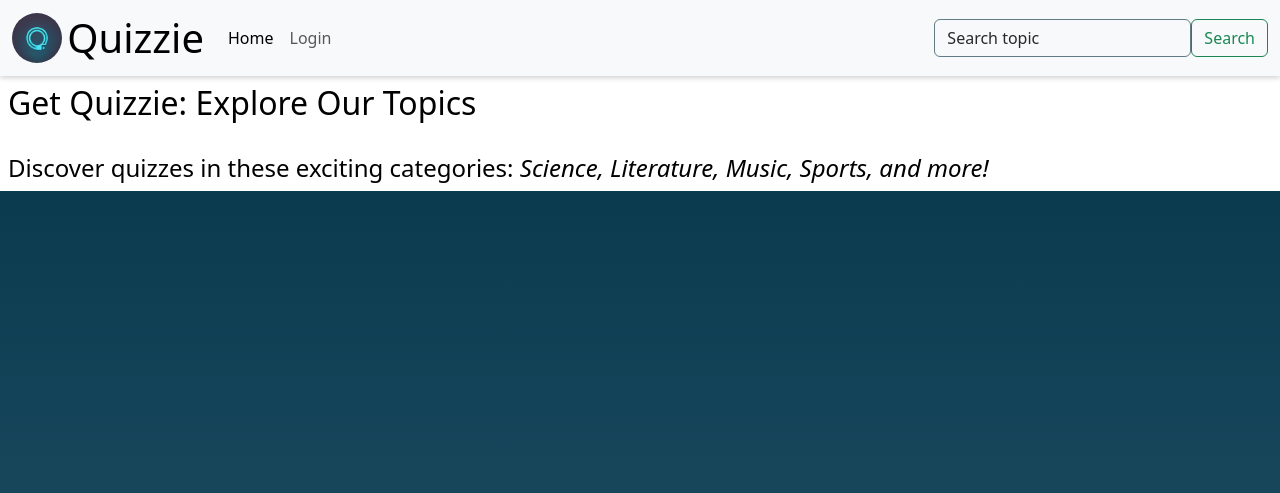
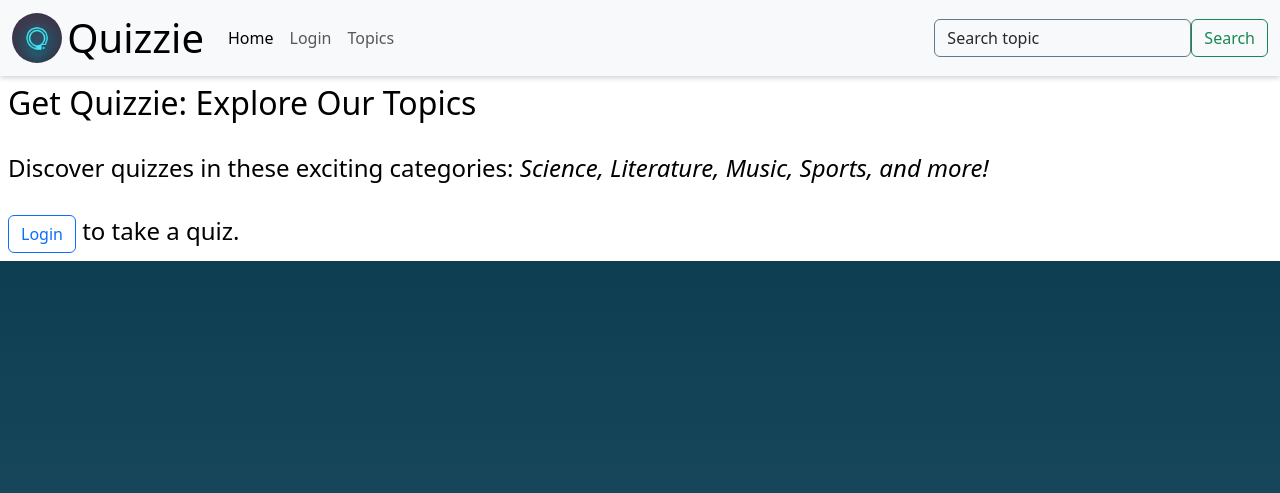
Before and after one commit to Kelly-Nesh/QuizWiz, a Django app: page /topics/ in a window 1280 px wide. Shown: the top 493 px of the page. Run offline with Django 3.2, Linux system fonts and the light colour scheme; data that the repository does not hold is empty.

Commit message:
check for whether user is logged in

```diff
--- a/Quiz/templates/Quiz/navbar.html
+++ b/Quiz/templates/Quiz/navbar.html
@@ -38,9 +38,14 @@
             <a class="nav-link" href="{% url 'login' %}">Login</a>
           </li>
           {% else %}
-          <span class="greet">Hello, {{request.user}}</span>
-          <span><a class="greet" href="{% url 'logout' %}">Logout</a></span>
+          <li class="nav-item">
+            <a href="/admin/" class="nav-link">{{request.user | title}}</a>
+          </li>
+          <li class="nav-item">
+            <a class="nav-link" href="{% url 'logout' %}">Logout</a>
+          </li>
           {% endif %}
+          <li class="nav-item"><a href="{% url 'topics' %}" class="nav-link">Topics</a></li>
         </ul>
 
         {% if request.user.is_staff %}
--- a/Quiz/templates/Quiz/topics.html
+++ b/Quiz/templates/Quiz/topics.html
@@ -2,11 +2,16 @@
 <main class="row ps-2 pt-2 g-4 justify-content-evenly bg-white text-black">
   <h2>Get Quizzie: Explore Our Topics</h2>
   <h4>
-    Discover quizzes in these exciting categories: <i>Science, Literature, Music,
-    Sports, and more!</i>
+    Discover quizzes in these exciting categories:
+    <i>Science, Literature, Music, Sports, and more!</i>
   </h4>
-  {% for t in topics %}
-  <div class="card topic p-2 col-6 col-md-4 col-lg-3 ">
+  {% if not request.user.is_authenticated %}
+  <p class='h4'>
+    <a class="btn btn-outline-primary" href="/login/">Login</a> to take a
+    quiz.
+  </p>
+  {% endif %} {% for t in topics %}
+  <div class="card topic p-2 col-6 col-md-4 col-lg-3">
     <div>
       <img
         class="card-img-top object-fit-cover rounded-5"
@@ -18,9 +23,12 @@
     <div class="card-body mt-2 bg-dark-subtle rounded-2">
       <h4 class="card-header">{{t.name}}</h4>
       <p class="card-text">{{t.description}}</p>
-      <a class="btn btn-outline-primary" href="/topics/{{t.slug}}">Explore</a>
       {% if request.user.is_staff %}
-      <a class="btn btn-primary" href="/topics/{{t.slug}}/create">Create</a>
+      <a class="btn btn-outline-secondary" href="/topics/{{t.slug}}/create"
+        >Add</a
+      >
+      {% endif %} {% if request.user.is_authenticated %}
+      <a class="btn btn-outline-dark" href="/topics/{{t.slug}}/">Take test</a>
       {% endif %}
     </div>
   </div>
```
